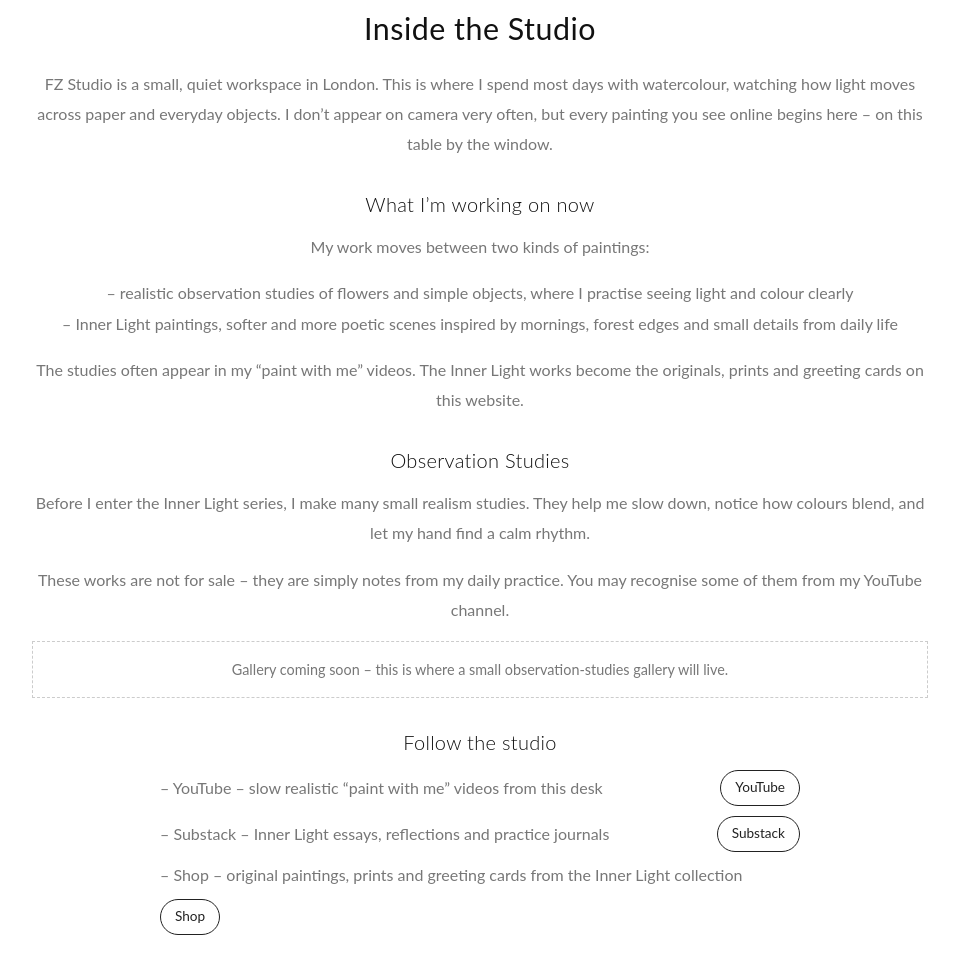
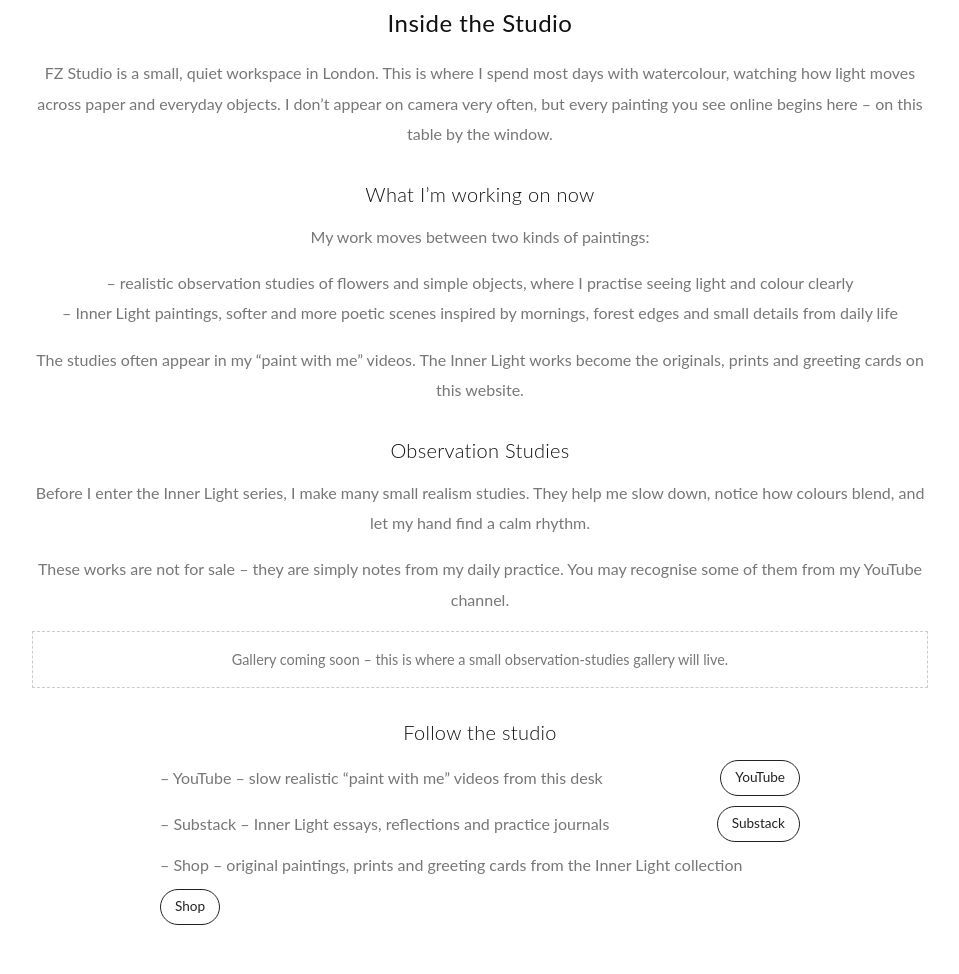
Before and after one commit to Leondecoding/Leondecoding.github.io, a Jekyll site: the page built from studio.html, in a window 1280 px wide and 1400 px high. Shown: the part 418-1392 px from the top of the window, without its empty margins (160-1119 px from the left). Built offline with Jekyll 4.4.1, drawn with Linux system fonts in a browser that asks for light colours.

Commit message:
Update studio.html

```diff
--- a/studio.html
+++ b/studio.html
@@ -22,7 +22,7 @@ permalink: /studio/
 /* 与 Our Story 页 “New Release and More” 一致 */
 #studio-page h1 {
   margin: 24px 0 16px;
-  font-size: 1.9rem;      /* 跟 Our Story 的 h2 对齐 */
+  font-size: 1.5rem;      /* 跟 Our Story 的 h2 对齐 */
   font-weight: 400;       /* 不要太粗，保持优雅 */
   text-transform: none;
   text-align: center;     /* 居中 */
```
